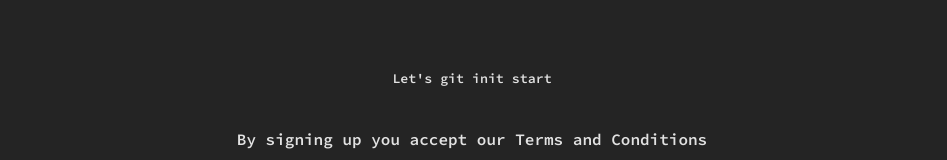
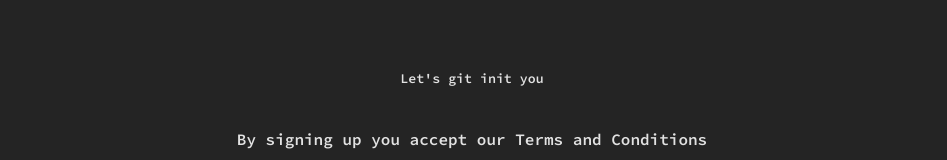
Before and after one commit to Dev-Profile-Page/dev-profile-page-control-panel-frontend, a React (Vite) app: page / in a window 1280 px wide. Shown: the part 563-723 px from the top of the page, without its empty margins (168-1115 px from the left). Built offline with nearby package versions, Linux system fonts and the light colour scheme; no server answers.

Commit message:
chore: change text

```diff
--- a/src/pages/Auth/Auth.tsx
+++ b/src/pages/Auth/Auth.tsx
@@ -25,7 +25,7 @@ export function AuthPage() {
 
       </main>
       <footer>
-        <h5>Let's <span>git init start</span></h5>
+        <h5>Let's <span>git init you</span></h5>
         <p>By signing up you accept our Terms and Conditions</p>
       </footer>
     </div>
```
